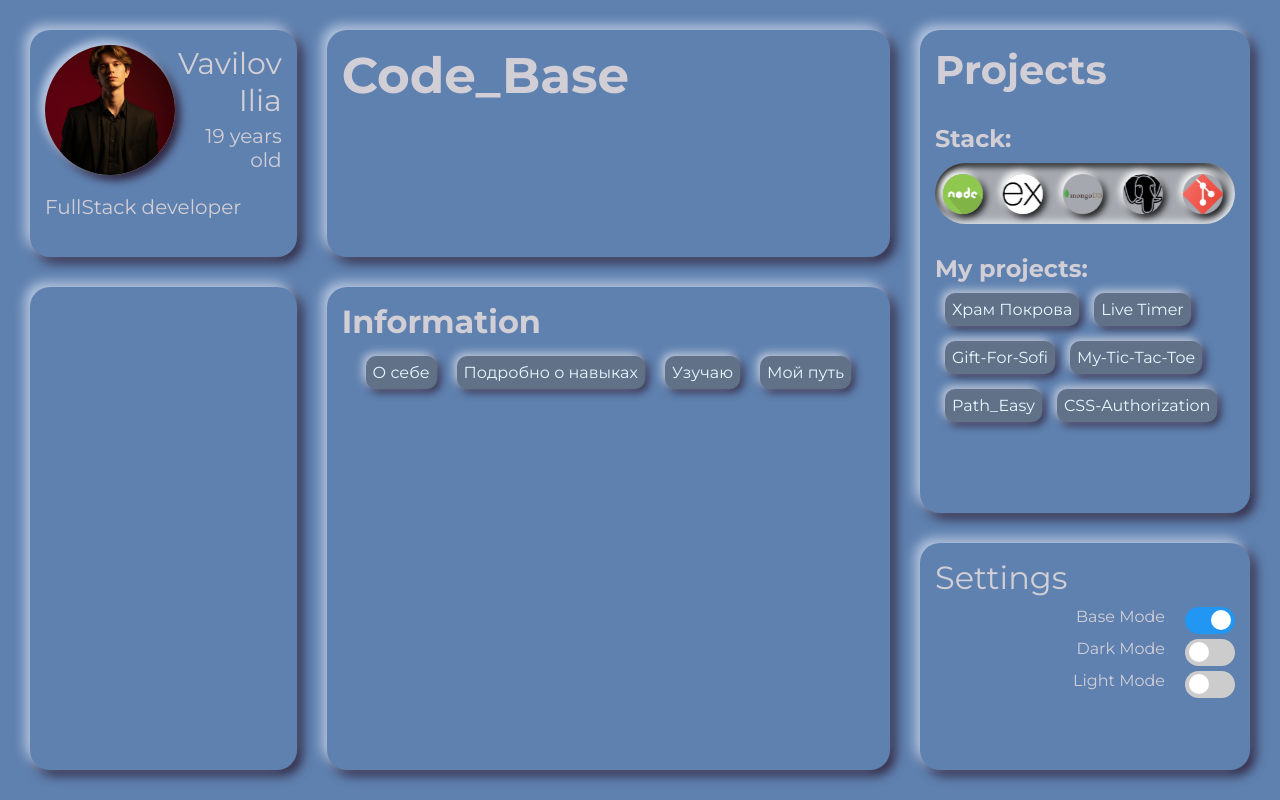
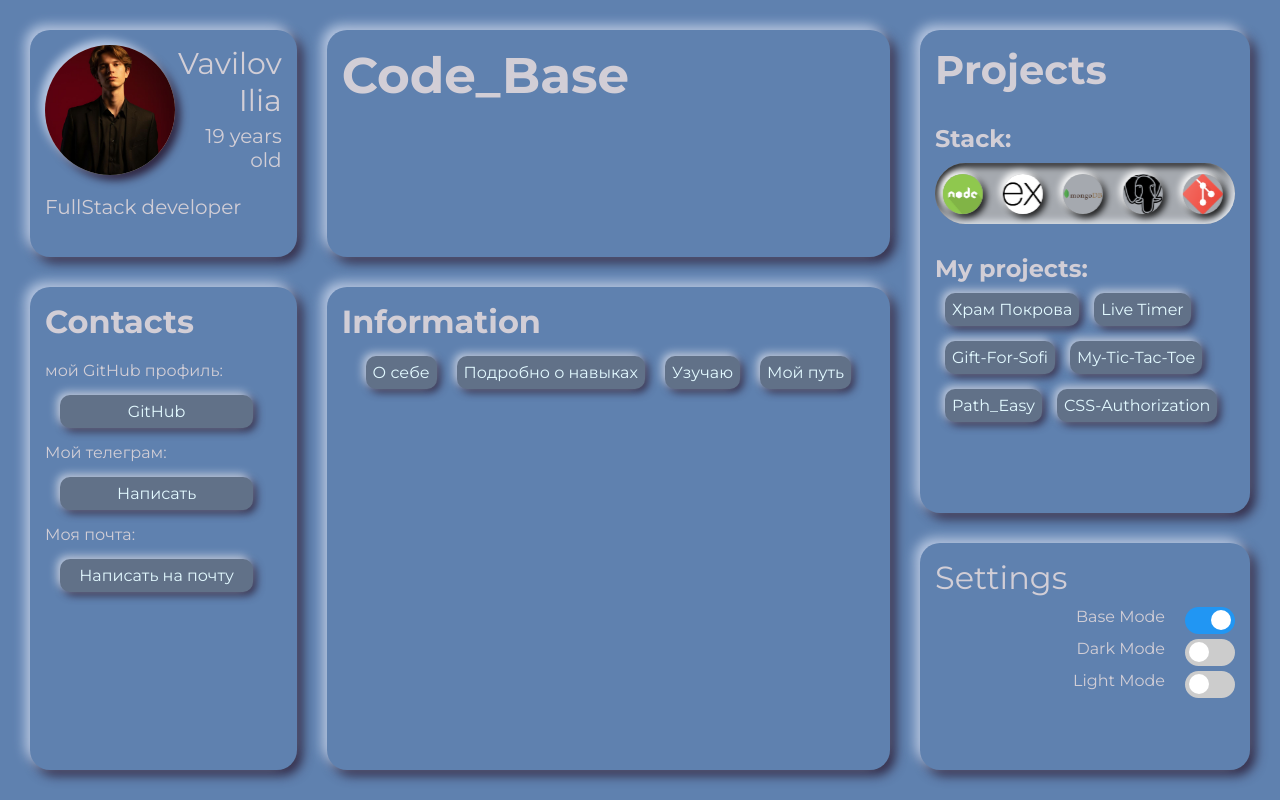
Before and after one commit to GrimProg-design/Code_Base, a React (Vite) app: page / in a window 1280 px wide. Built offline with nearby package versions, Linux system fonts and the light colour scheme; grey boxes are pictures that could not be loaded; a web font is replaced by a local one.

Commit message:
Добавил свои контакты

```diff
--- a/src/components/contacts/Contacts.css
+++ b/src/components/contacts/Contacts.css
@@ -0,0 +1,13 @@
+.contacts-wrapper {
+    padding: 15px;
+}
+
+.contacts-wrapper h1 {
+    margin: 0;
+    margin-bottom: 20px;
+}
+
+.contacts-links {
+    margin: 15px;
+    width: 14vw;
+}
--- a/src/components/contacts/Contacts.jsx
+++ b/src/components/contacts/Contacts.jsx
@@ -1,7 +1,44 @@
+import "./Contacts.css";
+
 export default function Contacts() {
-    return(
-        <div className="boxes-wrapper contacts-wrapper">
+  return (
+    <div className="boxes-wrapper contacts-wrapper">
+      <h1>Contacts</h1>
+      <div>
+        <label htmlFor="">мой GitHub профиль:</label>
+        <a
+          href="https://github.com/GrimProg-design"
+          target="_blank"
+          rel="noopener noreferrer"
+          className="links-wrappers contacts-links"
+        >
+          GitHub
+        </a>
+      </div>
 
-        </div>
-    )
+      <div>
+        <label htmlFor="">Мой телеграм:</label>
+        <a
+          href="https://t.me/grim_gami"
+          target="_blank"
+          rel="noopener noreferrer"
+          className="links-wrappers contacts-links"
+        >
+          Написать
+        </a>
+      </div>
+
+      <div>
+        <label htmlFor="">Моя почта:</label>
+        <a
+          href="mailto:vavilovila22@icloud.com?subject=Заказ&body=Здравствуйте!"
+          target="_blank"
+          rel="noopener noreferrer"
+          className="links-wrappers contacts-links"
+        >
+          Написать на почту
+        </a>
+      </div>
+    </div>
+  );
 }
```
